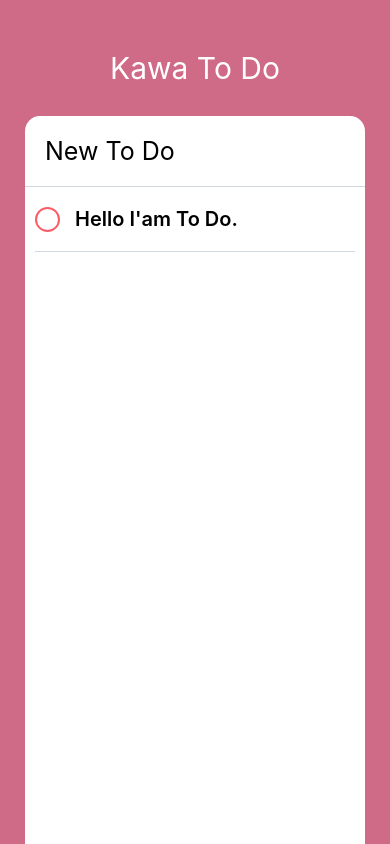
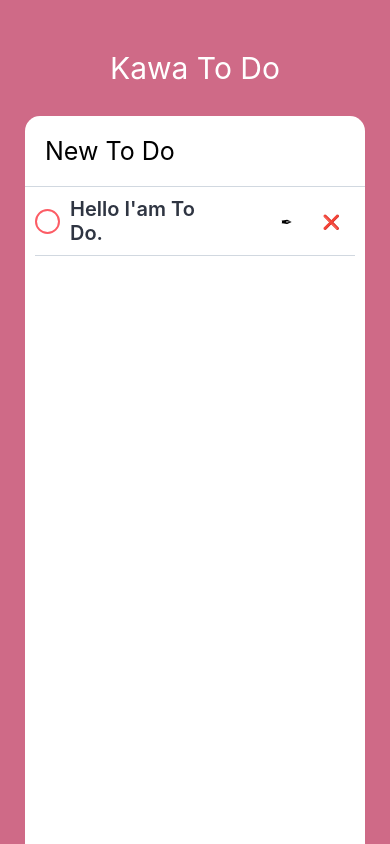
Before and after one commit to PortableSAM/kawa-todo, a React Native app: screen / in a window 390 px wide. Built offline with nearby package versions, Linux system fonts and the light colour scheme.

Commit message:
Styling ToDo Component

```diff
--- a/ToDo.js
+++ b/ToDo.js
@@ -9,13 +9,41 @@
 		isCompleted: false,
 	};
 	render() {
-		const { isCompleted } = this.state;
+		const { isCompleted, isEditing } = this.state;
 		return (
 			<View style={styles.container}>
-				<TouchableOpacity onPress={this._toggleComplete}>
-					<View style={[styles.circle, isCompleted ? styles.completedCircle : styles.uncompletedCircle]} />
-				</TouchableOpacity>
-				<Text style={styles.text}>Hello I'am To Do.</Text>
+				<View style={styles.column}>
+					<TouchableOpacity onPress={this._toggleComplete}>
+						<View
+							style={[styles.circle, isCompleted ? styles.completedCircle : styles.uncompletedCircle]}
+						/>
+					</TouchableOpacity>
+					<Text style={[styles.text, isCompleted ? styles.completedText : styles.uncompletedText]}>
+						Hello I'am To Do.
+					</Text>
+				</View>
+				{isEditing ? (
+					<View style={styles.actions}>
+						<TouchableOpacity onPressOut={this._endEditing}>
+							<View style={styles.actionContainer}>
+								<Text style={styles.actionText}>✔</Text>
+							</View>
+						</TouchableOpacity>
+					</View>
+				) : (
+					<View style={styles.actions}>
+						<TouchableOpacity onPressOut={this._startEditing}>
+							<View style={styles.actionContainer}>
+								<Text style={styles.actionText}>✒</Text>
+							</View>
+						</TouchableOpacity>
+						<TouchableOpacity>
+							<View style={styles.actionContainer}>
+								<Text style={styles.actionText}>❌</Text>
+							</View>
+						</TouchableOpacity>
+					</View>
+				)}
 			</View>
 		);
 	}
@@ -27,6 +55,16 @@
 			};
 		});
 	};
+	_startEditing = () => {
+		this.setState({
+			isEditing: true,
+		});
+	};
+	_endEditing = () => {
+		this.setState({
+			isEditing: false,
+		});
+	};
 }
 
 const styles = StyleSheet.create({
@@ -36,13 +74,14 @@
 		borderBottomWidth: StyleSheet.hairlineWidth,
 		flexDirection: 'row',
 		alignItems: 'center',
+		justifyContent: 'space-between',
 	},
 	circle: {
 		width: 25,
 		height: 25,
 		borderRadius: 15,
 		borderWidth: 2,
-		marginRight: 15,
+		marginRight: 10,
 	},
 	completedCircle: {
 		borderColor: '#778ca3',
@@ -53,6 +92,26 @@
 	text: {
 		fontWeight: '600',
 		fontSize: 20,
-		marginVertical: 20,
+		marginVertical: 10,
+	},
+	completedText: {
+		color: '#778ca3',
+		textDecorationLine: 'line-through',
+	},
+	uncompletedText: {
+		color: '#2f3542',
+	},
+	column: {
+		flexDirection: 'row',
+		alignItems: 'center',
+		justifyContent: 'space-between',
+		width: width / 2,
+	},
+	actions: {
+		flexDirection: 'row',
+	},
+	actionContainer: {
+		marginVertical: 10,
+		marginHorizontal: 15,
 	},
 });
```
